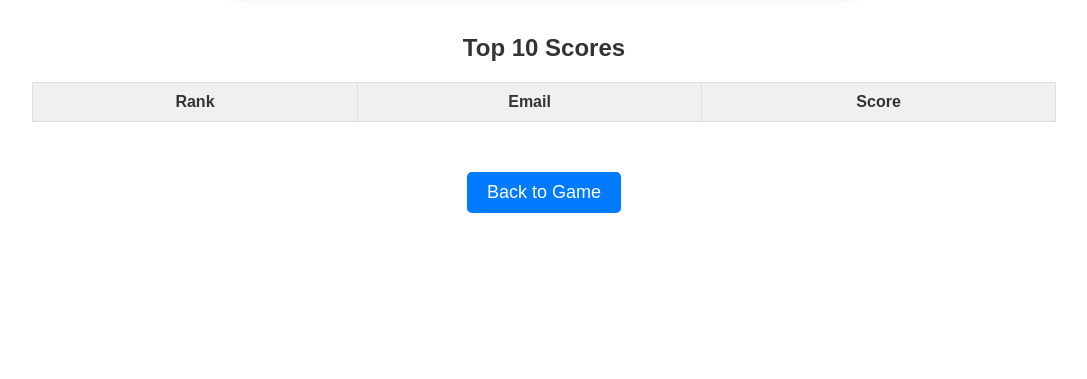
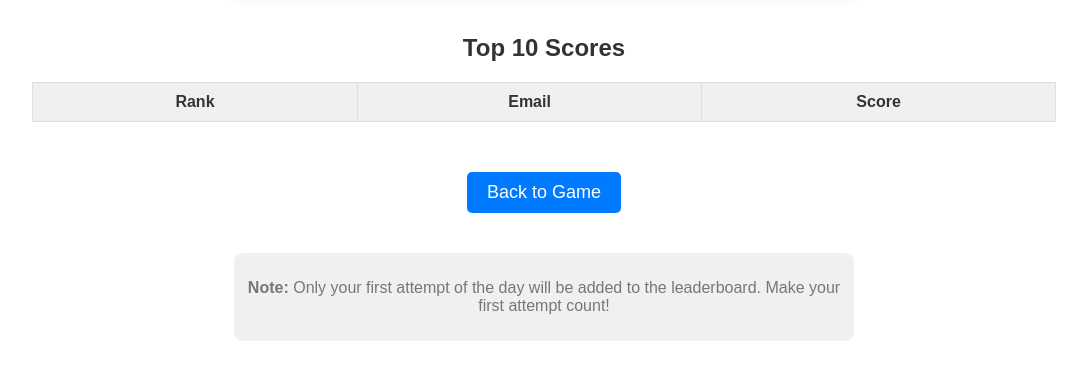
Before and after one commit to Cloud-Strife-182000/iima-wordle, a website: page public/leaderboard.html in a window 1280 px wide. Shown: the part 225-604 px from the top of the page, without its empty margins (96-1183 px from the left). Drawn offline with Linux system fonts and the light colour scheme; no server answers.

Commit message:
update leaderboard disclaimer

```diff
--- a/public/leaderboard.html
+++ b/public/leaderboard.html
@@ -36,7 +36,7 @@
   </div>
 
   <!-- Informational text about the leaderboard -->
-  <div id="leaderboard-info" style="font-size: 1rem; color: #777; margin-top: 30px; padding: 10px; background-color: #f0f0f0; border-radius: 8px;">
+  <div id="leaderboard-info-1" style="font-size: 1rem; color: #777; margin-top: 30px; padding: 10px; background-color: #f0f0f0; border-radius: 8px;">
     <p><strong>Note:</strong> Only your first attempt of the day will be added to the leaderboard. Make your first attempt count!</p>
   </div>
 
--- a/public/style.css
+++ b/public/style.css
@@ -404,6 +404,21 @@ button:focus {
   display: none; /* Initially hide the disclaimer */
 }
 
+/* Styling for the leaderboard info text */
+#leaderboard-info-1 {
+  font-size: 1rem;
+  color: #000000;
+  margin-top: 30px;
+  padding: 10px;
+  background-color: #f0f0f0; /* Light gray background */
+  border-radius: 8px; /* Rounded corners */
+  width: 90%; /* Take up 90% of the screen width */
+  max-width: 600px; /* Max width to ensure it's not too wide */
+  margin-left: auto;
+  margin-right: auto; /* Center it */
+  text-align: center;
+}
+
 /* Start Button Styling */
 #start-button {
   background-color: #d7300e;
```
